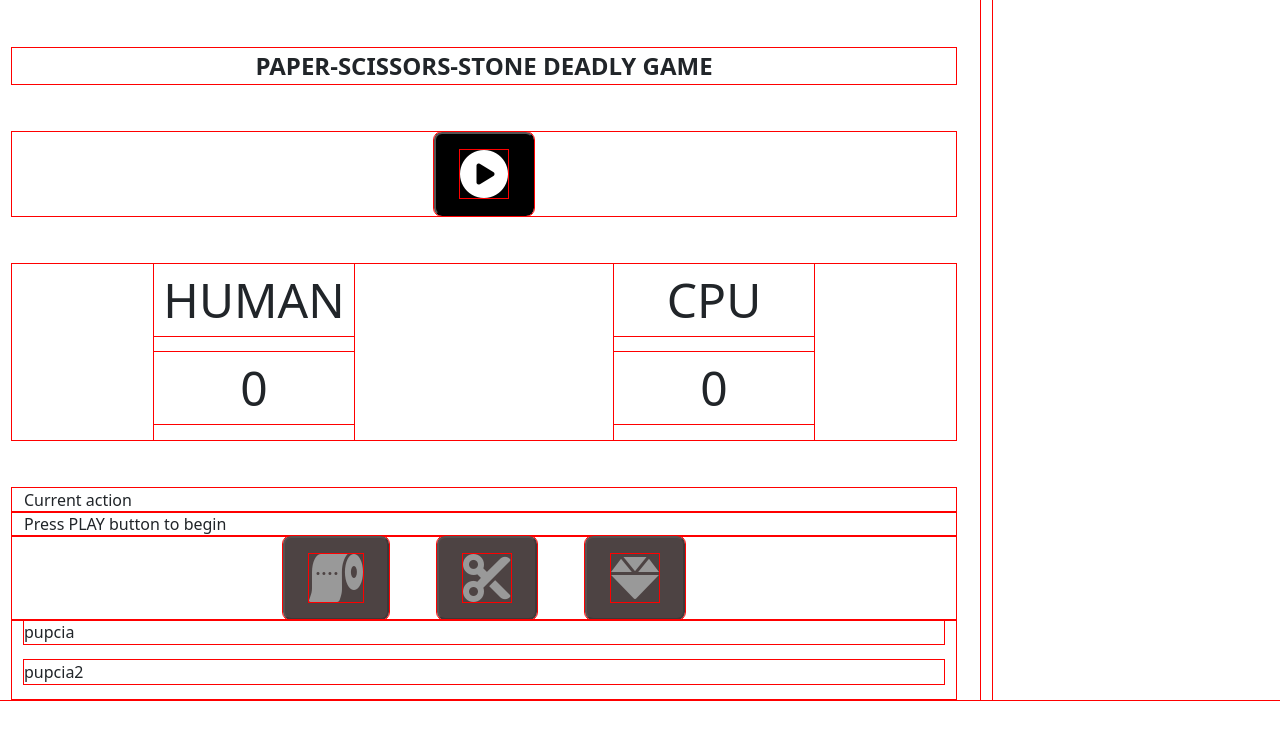
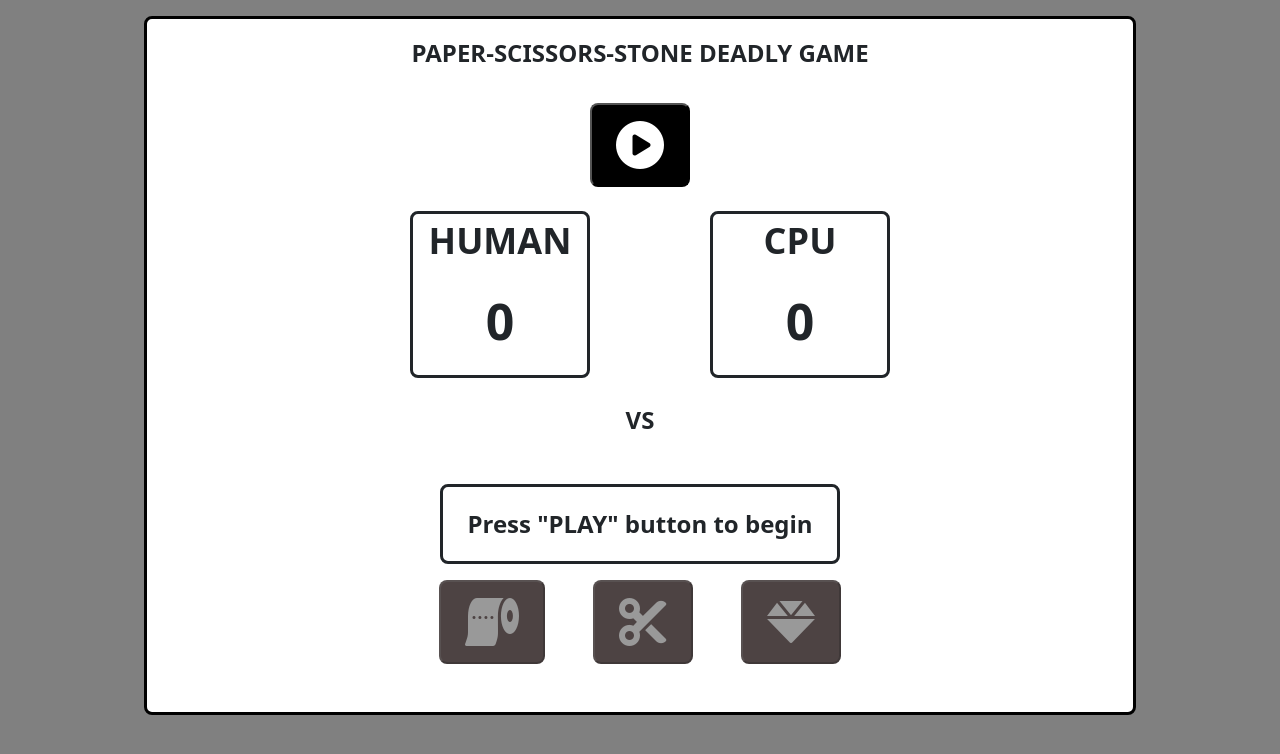
Before and after one commit to Awerroes569/javascript-prework-2, a website: page index.html in a window 1280 px wide. Drawn offline with nearby package versions, Linux system fonts and the light colour scheme.

Commit message:
finishing functions and styling

```diff
--- a/index.html
+++ b/index.html
@@ -25,15 +25,15 @@
 
 
 <body>
-    <div class="container row">
-        <p class="col-12 d-flex justify-content-around my-5 fs-4" style="font-weight: bold;">
+    <div class="container row  my-3 mx-auto">
+        <p class="col-12 d-flex justify-content-around my-3 fs-4" style="font-weight: bold;">
             PAPER-SCISSORS-STONE DEADLY GAME
         </p>
 
         <div class="buttons col-12 d-flex flex-row justify-content-center" id="buttons">
             <button
                 id="new-game-button"
-                class="move mx-4 px-4 py-1"
+                class="move m-3 px-4 py-1"
             >
                 <i class="fa-solid fa-circle-play"></i>
             </button>
@@ -42,50 +42,71 @@
 
 
 
-        <div class="results col-12 d-flex flex-row justify-content-around my-5 fs-4">
-            <div class="result">
+        <div class="col-12 d-flex flex-row justify-content-center align-content-center my-2 fs-4" style="margin-left: 20px;">
+
+            <div class="results d-flex flex-row">
+
+            <div class="result" >
                 <p>
                     HUMAN
                 </p>
-                <p id="human-result">
+                <p id="human-result" class="outcome">
                     1
                 </p>
             </div>
 
-            <div class="result">
+
+            <div class="judge d-flex flex-column justify-content-center align-items-center" style="font-size: 72px;">
+                <i id="judge-win" class="fa-solid fa-hand-point-left"></i>
+                <i id="judge-draw" class="judge-sign judge-draw fa-solid fa-handshake"></i>
+                <i id="judge-loss" class="fa-solid fa-hand-point-right"></i>
+            </div>
+
+            <div class="result" style="margin-right: 20px;">
                 <p>
                     CPU
                 </p>
-                <p id="cpu-result">
+                <p id="cpu-result" class="outcome">
                     1
                 </p>
             </div>
 
+            </div>
+
         </div>
 
-        <div class="col-12">
-            Current action
+        <!-- MOVES -->
+
+        <div class="moves col-12 d-flex flex-row justify-content-center my-3 fs-4">
+
+            <p id="current-human" class="currents">
+
+            </p>
+            <p class="currents">
+                VS
+            </p>
+            <p id="current-cpu" class="currents">
+
+            </p>
+
         </div>
 
-        <div class="col-12" id="current-message">
-            Press "PLAY" button to begin
+
+
+
+
+        <div class="col-12 d-flex justify-content-center" >
+            <p class="current-message px-2" id="current-message">Press "PLAY" button to begin</p>
         </div>
 
-        <div  class="buttons col-12 d-flex flex-row justify-content-center" id="buttons">
+        <div  class="buttons col-12 d-flex flex-row justify-content-center mb-5" id="buttons">
             <button id="paper-button" class="move  mx-4 px-4 py-1"><i class="fa-solid fa-toilet-paper"></i></button>
             <button id="scissors-button" class="move  mx-4 px-4 py-1"><i class="fa-solid fa-scissors"></i></button>
             <button id="stone-button" class="move mx-4 px-4 py-1"><i class="fa-solid fa-gem"></i></button>
         </div>
 
-        <div class="current-moves">
-            <p id="current-human">
-                pupcia
-            </p>
-            <p id="current-cpu">
-                pupcia2
-            </p>
-        </div>
-        <div id="messages"></div>
+
+        <!-- <div id="messages"></div> -->
     </div>
 
     <script src="js/functions.js">
--- a/js/functions.js
+++ b/js/functions.js
@@ -1,5 +1,5 @@
-var humanMove = ' ';
-var cpuMove = ' ';
+var humanMove = '';
+var cpuMove = '';
 var humanResult = 0;
 var cpuResult = 0;
 
@@ -18,15 +18,15 @@ var messages = {
 }
 
 var myDictionary = {
-    1: "stone",
-    2: "paper",
-    3: "scissors"
+    1: "STONE",
+    2: "PAPER",
+    3: "SCISSORS"
 };
 
 var winPositions = [
-    "stonescissors",
-    "scissorspaper",
-    "paperstone"
+    "STONESCISSORS",
+    "SCISSORSPAPER",
+    "PAPERSTONE"
 ];
 
 function printMessage(msg) {
@@ -54,13 +54,13 @@ function generateMoveDict() {
 function generateMoveIf() {
     let move = generateNumber();
     if (move == 1) {
-        return "stone";
+        return "STONE";
     }
     else if (move == 2) {
-        return "paper";
+        return "PAPER";
     }
     else if (move == 3) {
-        return "scissors";
+        return "SCISSORS";
     }
     else {
         return "Error: move unknown  check generateMove* function"
@@ -111,6 +111,7 @@ function winOrLoss(byHuman, byAI) {
 }
 
 function refreshHuman() {
+    console.log("checking humanMove: " + humanMove);
     document.getElementById("current-human").innerText = humanMove;
 }
 
@@ -121,11 +122,12 @@ function refreshCpu() {
 function clearingHumanAndCpu() {
     document.getElementById("current-human").innerText = '';
     document.getElementById("current-cpu").innerText = '';
+    hideHands();
 }
 
 function paperClicked() {
     console.log('paper was pressed');
-    humanMove = 'paper';
+    humanMove = 'PAPER';
     afterClick();
 
 
@@ -133,14 +135,14 @@ function paperClicked() {
 
 function scissorsClicked() {
     console.log('scissors were pressed');
-    humanMove = 'scissors';
+    humanMove = 'SCISSORS';
     afterClick();
 
 }
 
 function stoneClicked() {
     console.log('stone was pressed');
-    humanMove = 'stone';
+    humanMove = 'STONE';
     afterClick();
 }
 
@@ -163,6 +165,7 @@ function zeroingResults(num=0) {
     cpuMove = '';
     document.getElementById("human-result").innerText = num;
     document.getElementById("cpu-result").innerText = num;
+    hideHands();
 }
 
 function clearing() {
@@ -170,14 +173,18 @@ function clearing() {
     changePlayButtonStatus(false);
     refreshCurrentMessage("start");
     zeroingResults();
+    hideHands();
+    clearingHumanAndCpu();
 }
 
 function clearingPause() {
 
     setTimeout(function () {
-        changeMoveButtonStatus(true);
-        changePlayButtonStatus(false);
-        refreshCurrentMessage("start");
+
+        //changeMoveButtonStatus(true);
+        //changePlayButtonStatus(false);
+        //refreshCurrentMessage("start");
+        clearing();
     }, 2000);
 
 }
@@ -191,14 +198,26 @@ function buttonsInitialPosition() {
 
 function game() {
     console.log('inside game');
-    clearing();
+    changeMoveButtonStatus(true);
+    hideHands();
+    humanResult = 0;
+    cpuResult = 0;
+    humanMove = '';
+    cpuMove = '';
+    refreshHuman();
+    refreshCpu();
+    zeroingResults();
 }
 
 function playGame() {
+
+    hideHands();
     changeMoveButtonStatus(false);
     changePlayButtonStatus(true);
     humanResult = 0;
     cpuResult = 0;
+    humanMove =  '';
+    cpuMove = '';
     refreshHuman();
     refreshCpu();
     zeroingResults();
@@ -224,14 +243,25 @@ function changeResult(result) {
 function showWhoWon(result) {
     if (result == 'win') {
         refreshCurrentMessage("win");
+        document.getElementById("judge-win").style.display = "inline";
     }
     else if (result == 'loss') {
         refreshCurrentMessage("loss");
+        document.getElementById("judge-loss").style.display = "inline";
+
     }
     else {
         refreshCurrentMessage("draw");
+        document.getElementById("judge-draw").style.display = "inline";
     }
 }
+
+function hideHands() {
+    document.getElementById("judge-win").style.display = "none";
+    document.getElementById("judge-draw").style.display = "none";
+    document.getElementById("judge-loss").style.display = "none";
+}
+
 
 function afterClick() {
 
@@ -322,9 +352,9 @@ function afterClick() {
 
             }, 2000);
 
-        }, 2000);
+        }, 1000);
 
-    }, 2000);
+    }, 1000);
 
 
 }
--- a/sass/style.scss
+++ b/sass/style.scss
@@ -1,3 +1,5 @@
+
+
 /* GLOBAL */
 
 *,
@@ -5,12 +7,26 @@
 *::after {
     box-sizing: border-box;
     /* Temporary outline borders for debugging */
-    outline: 1px solid red !important;
+    /* outline: 1px solid red !important; */
 }
 
 body {
+    background: grey;
+
+
+}
+
+.container {
     max-width: 992px;
+    min-width: 576px;
+    border: 3px solid black;
+        border-radius: 8px;
+        background: white;
+
+
 }
+
+
 
 .buttons {
     font-size: 48px;
@@ -20,12 +36,26 @@ body {
 
 }
 
+.results {
+        max-width: 500px;
+}
+
 .result {
-    min-width: 200px;
-    font-size: 48px;
+    min-width: 180px;
+    border: solid 3px;
+    border-radius: 8px;
+    font-weight: bold;
+
+    font-size: 36px;
+
     p {
         text-align: center;
     }
+
+    .outcome {
+        font-size: 50px;
+    }
+
 }
 
 button {
@@ -41,3 +71,29 @@ button {
         /* Add additional styles as needed */
     }
 }
+
+.currents {
+    height:50px;
+    width: 120px;
+    text-justify: center;
+    text-align: center;
+    font-weight: bold;
+}
+
+.current-message {
+    display: flex;
+    font-size: 24px;
+    font-weight: bold;
+    align-items: center;
+    /* Vertical centering */
+    justify-content: center;
+        /* Horizontal centering */
+    border: solid 3px;
+    border-radius: 8px;
+    height: 80px;
+    min-width: 400px;
+}
+
+.judge {
+    min-width: 120px;
+}
```
Also changed, not shown: css/style.css, 1 other file.
